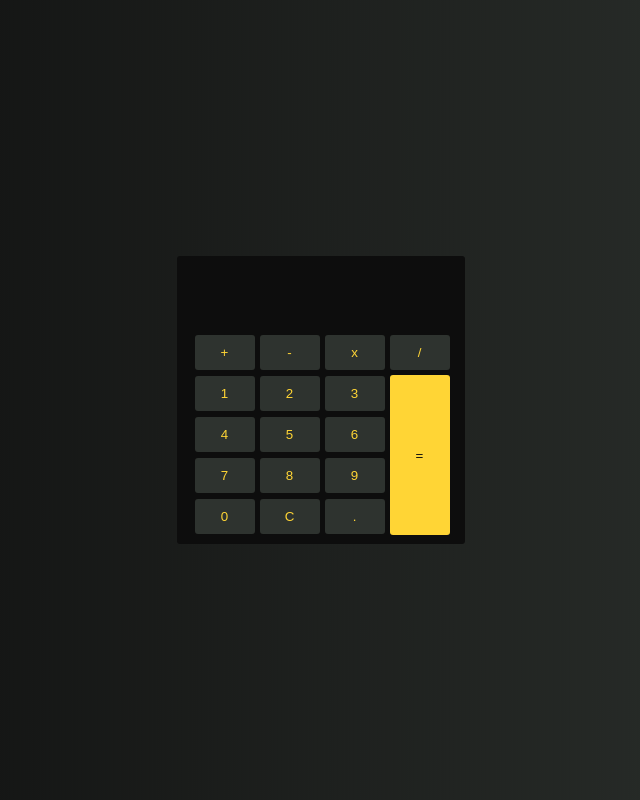
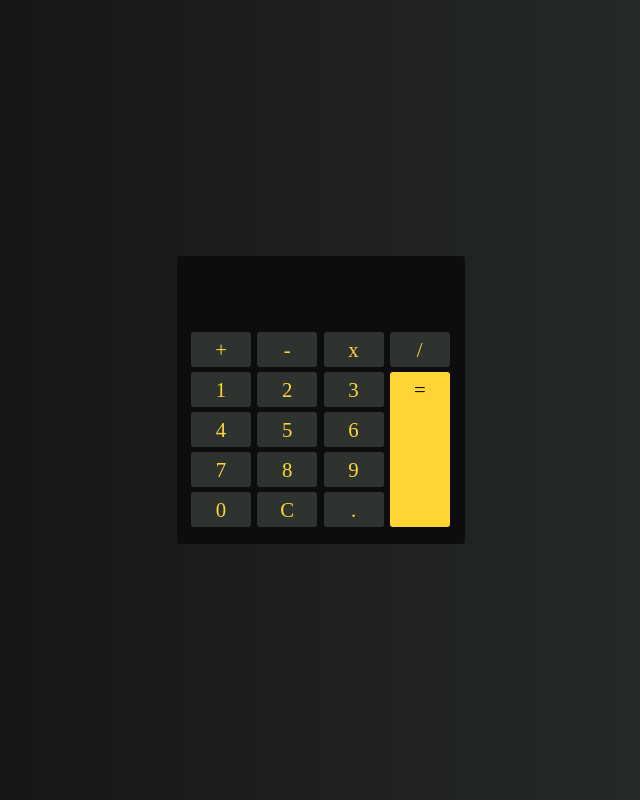
Before and after one commit to BrunoLimenzo/calculadora, a plain HTML site: page index.html in a window 1280 px wide. Shown: the whole page, without its empty margins (319-959 px from the left). Drawn offline with nearby package versions, Linux system fonts and the light colour scheme.

Commit message:
Refatoração do código

```diff
--- /dev/null
+++ b/app.js
@@ -0,0 +1,42 @@
+$(document).ready(function(){
+   const items =  $('li');
+   for(let li of items){
+    if(li.id === ""){
+    li.addEventListener("click",function(){addValue(li.innerHTML)});
+    }else if(li.id === "botao-igual"){
+        li.addEventListener("click", writeResult);
+    }else if(li.id=== "botao-limpar"){
+        li.addEventListener("click", clearResult);
+    }
+   }
+})
+
+function addValue(value){
+    const actualValue = document.getElementById("resultado").innerHTML;
+    document.getElementById("resultado").innerHTML = actualValue + value;
+}
+
+function clearResult(){
+    document.getElementById("resultado").innerHTML = "";
+}
+
+function writeResult(){
+    let val = document.getElementById("resultado").innerHTML;
+    val = val.replace(/[x]/i,"*");
+
+    if(val && canEval(val)){
+        document.getElementById("resultado").innerHTML = eval(val);
+    }else{
+        document.getElementById("resultado").innerHTML = "ERROR";
+    }
+}
+
+function canEval(val){
+    try {
+        eval(val);
+    } catch (error) {
+        return false
+    }
+
+    return true;
+}
--- a/index.html
+++ b/index.html
@@ -6,6 +6,7 @@
     <meta name="viewport" content="width=device-width, initial-scale=1.0">
 
     <link rel="stylesheet" href="style.css">
+    <script src="https://ajax.googleapis.com/ajax/libs/jquery/3.6.0/jquery.min.js"></script>
 
     <title>Calculadora</title>
 </head>
@@ -14,69 +15,27 @@
         <div id="calculadora">
             <p id="resultado"></p>
 
-            <table>
-                <tr>
-                    <td><button class="botao" onclick="addValue('+')">+</button></td>
-                    <td><button class="botao" onclick="addValue('-')">-</button></td>
-                    <td><button class="botao" onclick="addValue('*')">x</button></td>
-                    <td><button class="botao" onclick="addValue('/')">/</button></td>
-                </tr>
+            <ul>
+                    <li>+</li>
+                    <li>-</li>
+                    <li>x</li>
+                    <li>/</li>
+                    <li>1</li>
+                    <li>2</li>
+                    <li>3</li>
+                    <li id="botao-igual">=</li>
+                    <li>4</li>
+                    <li>5</li>
+                    <li>6</li>
+                    <li>7</li>
+                    <li>8</li>
+                    <li>9</li>
+                    <li>0</li>
+                    <li id="botao-limpar">C</li>
+                    <li>.</li>
+            </ul>
 
-                <tr>
-                    <td><button class="botao" onclick="addValue('1')">1</button></td>
-                    <td><button class="botao" onclick="addValue('2')">2</button></td>
-                    <td><button class="botao" onclick="addValue('3')">3</button></td>
-                    <td rowspan="4"><button onclick="writeResult()" class="botao" id="botao-igual">=</button></td>
-                </tr>
-
-                <tr>
-                    <td><button class="botao" onclick="addValue('4')">4</button></td>
-                    <td><button class="botao" onclick="addValue('5')">5</button></td>
-                    <td><button class="botao" onclick="addValue('6')">6</button></td>
-                </tr>
-
-                <tr>
-                    <td><button class="botao" onclick="addValue('7')">7</button></td>
-                    <td><button class="botao" onclick="addValue('8')">8</button></td>
-                    <td><button class="botao" onclick="addValue('9')">9</button></td>
-                </tr>
-
-                <tr>
-                    <td><button class="botao" onclick="addValue('0')">0</button></td>
-                    <td><button class="botao" onclick="clearResult()">C</button></td>
-                    <td><button class="botao" onclick="addValue('.')">.</button></td>
-                </tr>
-            </table>
-
-            <script>
-                function addValue(value){
-                    const actualValue = document.getElementById("resultado").innerHTML;
-                    document.getElementById("resultado").innerHTML = actualValue + value;
-                }
-
-                function clearResult(){
-                    document.getElementById("resultado").innerHTML = "";
-                }
-
-                function writeResult(){
-                    const val = document.getElementById("resultado").innerHTML;
-                    if(val && canEval(val)){
-                        document.getElementById("resultado").innerHTML = eval(val);
-                    }else{
-                        document.getElementById("resultado").innerHTML = "ERROR";
-                    }
-                }
-
-                function canEval(val){
-                    try {
-                        eval(val);
-                    } catch (error) {
-                        return false
-                    }
-
-                    return true;
-                }
-            </script>
+            <script src="app.js"></script>
         </div>
     </div>
 </body>
--- a/style.css
+++ b/style.css
@@ -30,24 +30,36 @@ body{
     color: #FECB00;
 }
 
-.botao{
+ul{
+    display: grid;
+    grid-template-columns: repeat(4,1fr);
+    grid-template-rows: repeat(4,1fr);
+    grid-gap: 5px;
+    list-style: none;
+    width: 100%;
+    padding: 0;
+}
+
+li{
+    text-align: center;
     border: none;
-    height: 35px;
+    line-height: 35px;
     width: 60px;
     background-color:#2E332F ;
     color: #FFD535;
     cursor: pointer;
-    margin: .5px;
     border-radius: 3px;
 }
 
-.botao:hover{
+li:hover{
     background-color: #FECB00;
     color: #0D0D0D;
 }
 
 #botao-igual{
-    height: 160px;
+    grid-row-start: 2;
+    grid-row-end: 6 ;
+    grid-column: 4;
     background-color: #FFD535;
     color:#0D0D0D ;
 }
```
